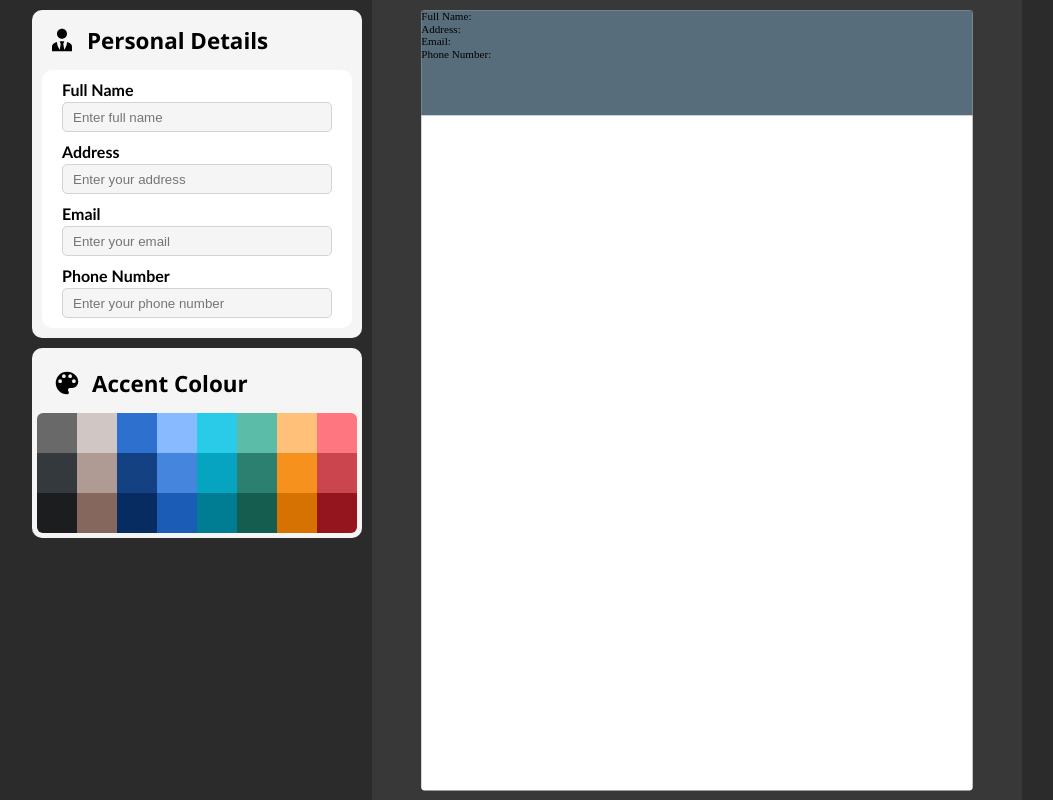
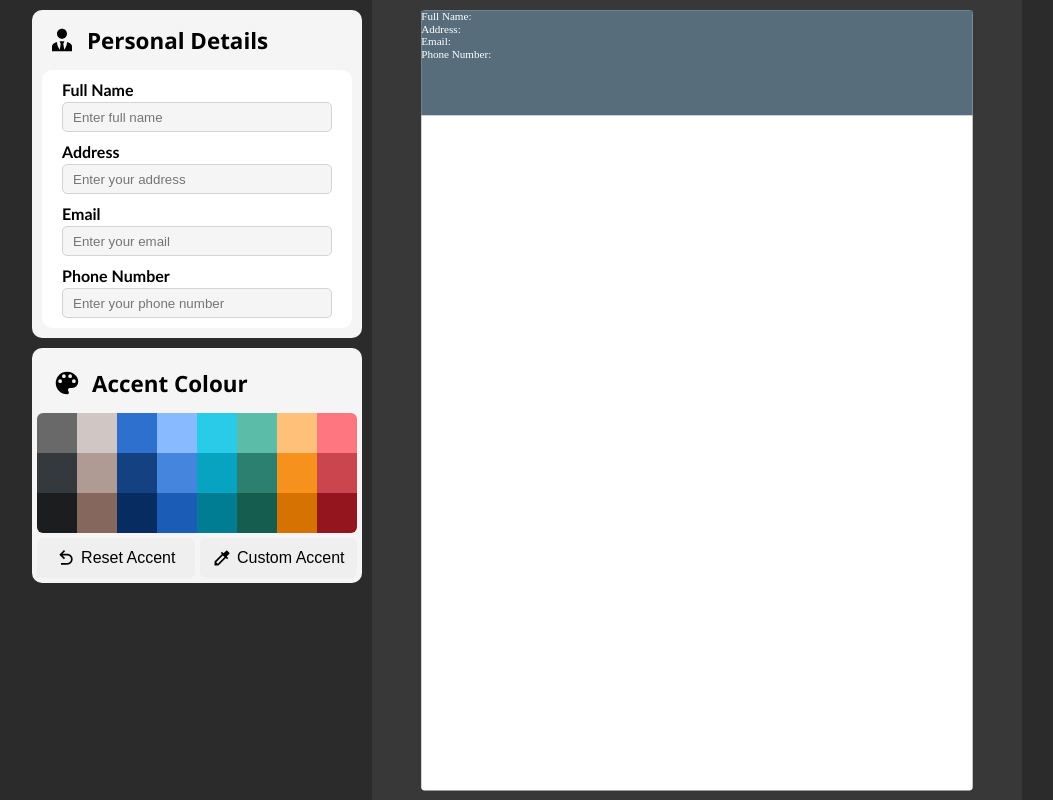
Before and after one commit to ryanmillard/odin-cv-builder, a React app: page / in a window 1280 px wide. Shown: the whole page, without its empty margins (118-1171 px from the left). Built offline with nearby package versions, Linux system fonts and the light colour scheme; the HTML template or start-up script is replaced by a standard one.

Commit message:
Accent reset and custom and automatic text colour changer based on 'relative luminance' so its easier to read'

```diff
--- a/src/App.jsx
+++ b/src/App.jsx
@@ -42,8 +42,6 @@ const templateData = [
 
 function App() {
   const [CVData, setCVData] = useState(templateData);
-
-  console.log(CVData);
 
   function itemValueChanged(formName, formItemName, newValue) {
     setCVData(prevState => {
--- a/src/components/AccentColourPicker/accent-picker.jsx
+++ b/src/components/AccentColourPicker/accent-picker.jsx
@@ -1,6 +1,6 @@
-import { useState } from 'react';
+import { useRef, useState, useEffect } from 'react';
 import Icon from '@mdi/react';
-import { mdiPalette } from '@mdi/js';
+import { mdiPalette, mdiArrowULeftTop, mdiEyedropperVariant } from '@mdi/js';
 
 import './accent-picker.scss';
 
@@ -17,18 +17,87 @@ const columns = [
   ['rgb(253,118,128)', 'rgb(203,69,78)', 'rgb(149,21,30)']
 ];
 
+function isBlackOrWhiteTextNeeded(r,g,b) {
+  // Convert RGB to 'Relative Luminance' using a formula
+  // to decide whether the colour needs white or black text.
+  // Makes the text easier to see on certain background colours
+
+  function formula(rgbValue) {
+    const a = rgbValue / 255;
+    return a <= 0.03928 ? a / 12.92 : Math.pow((a + 0.055) / 1.055, 2.4);
+  }
+
+  const luminance = (0.2126 * formula(r)) + (0.7152 * formula(g)) + (0.0722 * formula(b));
+  return luminance > 0.3 ? 'black' : 'white'; // was 0.5 changed it to 0.3
+}
+
+function getRGBValues(cssRGBValue) {
+  let regex = /[0-9]{1,3},\s*[0-9]{1,3},\s*[0-9]{1,3}/;
+  let values = cssRGBValue.match(regex)[0].split(',');
+  return values.map((value) => Number(value));
+}
+
+function changeTextColour(cssRGBValue) {
+  let rgb = getRGBValues(cssRGBValue);
+  let textColour = isBlackOrWhiteTextNeeded(rgb[0],rgb[1],rgb[2]);
+  document.documentElement.style.setProperty("--accent-text-colour", textColour);
+}
+
+function hexToRGB(hexValue) {
+  let regex = /[a-f0-9]{6}/i;
+  let hex = hexValue.match(regex)[0];
+  let r = parseInt(hex.substring(0,2), 16);
+  let g = parseInt(hex.substring(2,4), 16);
+  let b = parseInt(hex.substring(4,6), 16);
+  return `rgb(${r},${g},${b})`;
+}
+
 function AccentColourPicker() {
   const [selectedID, setSelectedID] = useState(null);
+  const hiddenPickerReference = useRef(null);
 
   function changeColour(colourID) {
-    console.log(`Chaning ID ${selectedID}, ${colourID}`)
     const x = colourID[0];
     const y = colourID[1];
     const colour = columns[x][y];
     document.documentElement.style.setProperty("--accent-colour", colour);
-
+    changeTextColour(colour);
     setSelectedID(colourID);
   }
+
+  function resetBtnClicked() {
+    const defaultColour = "rgb(87,109,123)";
+    document.documentElement.style.setProperty("--accent-colour", defaultColour);
+    changeTextColour(defaultColour);
+    setSelectedID(null);
+  }
+
+  function customAccentPressed() {
+    if (!hiddenPickerReference.current) return;
+    const hiddenPicker = hiddenPickerReference.current;
+    hiddenPicker.click();
+  }
+
+  function colourPickerUsed(event) {
+    console.log(event.target.value);
+    let rgbValue = hexToRGB(event.target.value);
+    document.documentElement.style.setProperty("--accent-colour", rgbValue);
+    changeTextColour(rgbValue);
+    setSelectedID(null);
+    // console.log(event.target.value);
+  }
+
+  useEffect(() => {
+    if (!hiddenPickerReference.current) return;
+    const hiddenPicker = hiddenPickerReference.current;
+
+    hiddenPicker.addEventListener('input', colourPickerUsed)
+
+    // If element gets deleted then remove event listener
+    return () => {
+      hiddenPicker.removeEventListener('input', colourPickerUsed);
+    }
+  },[]);
 
   return (
     <div className="accent-picker-container">
@@ -58,6 +127,28 @@ function AccentColourPicker() {
           </div>
         })}
       </div>
+      <div className="accent-options-container">
+        <button
+          className="accent-options-btn"
+          style={{backgroundColor: ""}}
+          onClick={() => resetBtnClicked()}
+        ><Icon path={mdiArrowULeftTop} size={"20px"}/>Reset Accent</button>
+        <button
+          className="accent-options-btn"
+          onClick={() => customAccentPressed()}
+        ><Icon path={mdiEyedropperVariant} size={"20px"}/>Custom Accent</button>
+        {/* Hidden input so it can be used to prompt
+            colour picker menu from button press */}
+        <input
+          type="color"
+          aria-hidden="true"
+          ref={hiddenPickerReference}
+          style={{
+            display: 'none',
+            visibility: 'hidden',
+          }}
+        />
+      </div>
     </div>
   )
 }
--- a/src/components/AccentColourPicker/accent-picker.scss
+++ b/src/components/AccentColourPicker/accent-picker.scss
@@ -3,3 +3,23 @@
   border-radius: 10px;
   padding: 5px;
 }
+
+.accent-options-container {
+  display: grid;
+  grid-template-columns: 1fr 1fr;
+  grid-template-rows: 1fr;
+  height: 40px;
+  gap: 5px;
+  margin-top: 5px;
+}
+
+.accent-options-btn {
+  border: none;
+  // color: white;
+  display: flex;
+  align-items: center;
+  justify-content: center;
+  gap: 5px;
+  font-size: 1rem;
+  border-radius: 6px;
+}
--- a/src/components/CVPreview/cv-preview.jsx
+++ b/src/components/CVPreview/cv-preview.jsx
@@ -27,7 +27,7 @@ function CVPreview({ CVData }) {
 
     // If element gets deleted then remove event listener
     return () => { window.removeEventListener("resize", scalePreview); }
-  });
+  },[]);
 
   return (
     <div className='cv-container' ref={containerReference} style={{
--- a/src/components/CVPreview/cv-preview.scss
+++ b/src/components/CVPreview/cv-preview.scss
@@ -15,39 +15,5 @@
   width: 100%;
   height: 4cm;
   // overflow: hidden;
+  color: var(--accent-text-colour);
 }
-
-// main colour - rgb(74,74,74)
-// default accent colour - rgb(87,109,123)
-
-// row 1:1 - rgb(105,105,105)
-// row 1:2 - rgb(52,57,62)
-// row 1:3 - rgb(27,29,30)
-
-// row 2:1 - rgb(208,199,197)
-// row 2:2 - rgb(175,155,148)
-// row 2:3 - rgb(133,103,93)
-
-// row 3:1 - rgb(46,112,206)
-// row 3:2 - rgb(20,65,129)
-// row 3:3 - rgb(7,44,97)
-
-// row 4:1 - rgb(136,186,255)
-// row 4:2 - rgb(70,133,221)
-// row 4:3 - rgb(27,92,182)
-
-// row 5:1 - rgb(42,203,233)
-// row 5:2 - rgb(6,164,193)
-// row 5:3 - rgb(0,125,147)
-
-// row 6:1 - rgb(91,188,168)
-// row 6:2 - rgb(44,128,111)
-// row 6:3 - rgb(21,93,79)
-
-// row 7:1 - rgb(255,193,122)
-// row 7:2 - rgb(246,145,30)
-// row 7:3 - rgb(213,114,1)
-
-// row 8:1 - rgb(253,118,128)
-// row 8:2 - rgb(203,69,78)
-// row 8:3 - rgb(149,21,30)
--- a/src/components/DropdownSection/dropdown-section.jsx
+++ b/src/components/DropdownSection/dropdown-section.jsx
@@ -13,6 +13,10 @@ function DropdownSection({name, icon, isCollapsable=true, form, valueChanged}) {
   function menuClicked() {
     if (!isCollapsable) return;
     setCollapsed(!isCollapsed);
+  }
+
+  function resetBtnClicked() {
+
   }
 
   return (
--- a/src/styles/main.scss
+++ b/src/styles/main.scss
@@ -1,6 +1,7 @@
 :root {
   --main-colour: rgb(74,74,74);
   --accent-colour: rgb(87,109,123);
+  --accent-text-colour: white;
 }
 
 body {
```
